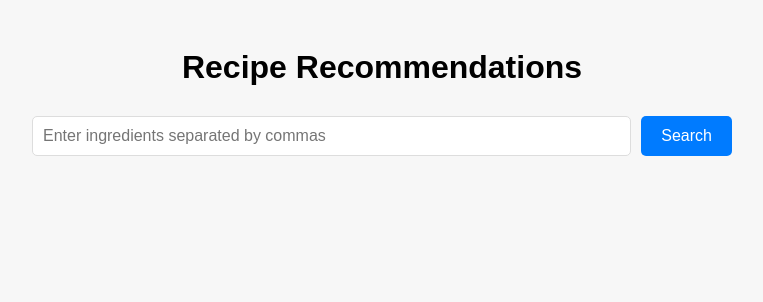
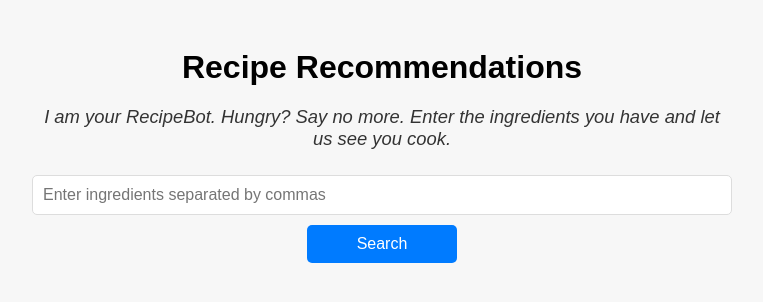
Before and after one commit to nivyarodrigues2020/flask-recipe-app, a Flask app: page / in a window 1280 px wide. Shown: the top 302 px of the page, without its empty margins (258-1021 px from the left). Run offline with Flask 2, Linux system fonts and the light colour scheme.

Commit message:
Update index.html
better HTML

```diff
--- a/templates/index.html
+++ b/templates/index.html
@@ -20,31 +20,41 @@
       font-size: 1.1em;
       color: #cc0000;
     }
+    .welcome-text {
+      max-width: 700px;
+      margin: 0 auto 15px auto;
+      font-size: 1.15em;
+      color: #333;
+      text-align: center;
+      font-style: italic;
+    }
     .card {
-      background: white;
+      background: #fff;
       border-radius: 8px;
       padding: 15px 20px;
       margin-bottom: 15px;
-      box-shadow: 0 2px 6px rgb(0 0 0 / 0.1);
+      box-shadow: 0 2px 6px rgba(0,0,0,0.1);
       max-width: 700px;
       margin-left: auto;
       margin-right: auto;
       cursor: pointer;
       user-select: none;
       transition: box-shadow 0.3s ease;
+      color: #222; /* make text dark */
     }
     .card:hover {
-      box-shadow: 0 5px 15px rgb(0 0 0 / 0.2);
+      box-shadow: 0 5px 15px rgba(0,0,0,0.2);
     }
     .recipe-title {
       font-weight: bold;
       font-size: 1.4em;
-      color: #333;
+      color: #222;
     }
     .details {
       margin-top: 15px;
       display: none;
       color: #444;
+      line-height: 1.5;
     }
     .details strong {
       display: block;
@@ -53,23 +63,29 @@
       color: #222;
     }
     .details ul {
-      list-style: disc inside;
-      padding-left: 10px;
+      list-style-type: disc;
+      padding-left: 20px;
       margin-bottom: 15px;
+      font-size: 0.95em;
+    }
+    .details ul li {
+      margin-bottom: 5px;
     }
     form {
       max-width: 700px;
       margin: 0 auto 40px auto;
       display: flex;
-      justify-content: center;
+      flex-direction: column;
       gap: 10px;
+      align-items: center;
     }
     input[type="text"] {
-      flex-grow: 1;
+      width: 100%;
       padding: 10px;
       font-size: 1em;
       border: 1px solid #ddd;
       border-radius: 5px;
+      box-sizing: border-box;
     }
     button {
       padding: 10px 20px;
@@ -80,6 +96,7 @@
       border-radius: 5px;
       cursor: pointer;
       transition: background-color 0.3s ease;
+      width: 150px;
     }
     button:hover {
       background-color: #0056b3;
@@ -94,6 +111,9 @@
   {% endif %}
 
   <form method="POST" action="/">
+    <div class="welcome-text">
+      I am your RecipeBot. Hungry? Say no more. Enter the ingredients you have and let us see you cook.
+    </div>
     <input type="text" name="ingredients" placeholder="Enter ingredients separated by commas" required />
     <button type="submit">Search</button>
   </form>
```
Also changed, not shown: other parts of templates/index.html (+1 -2 lines).
